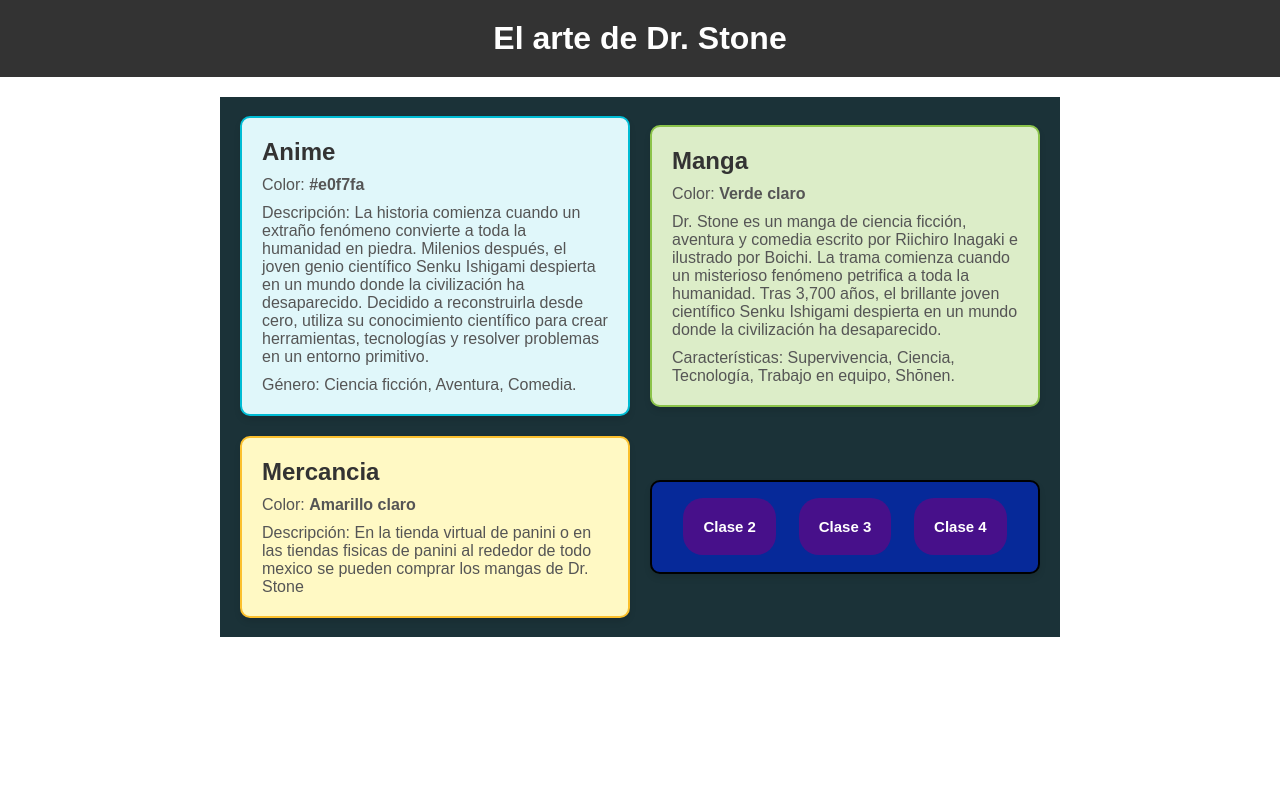
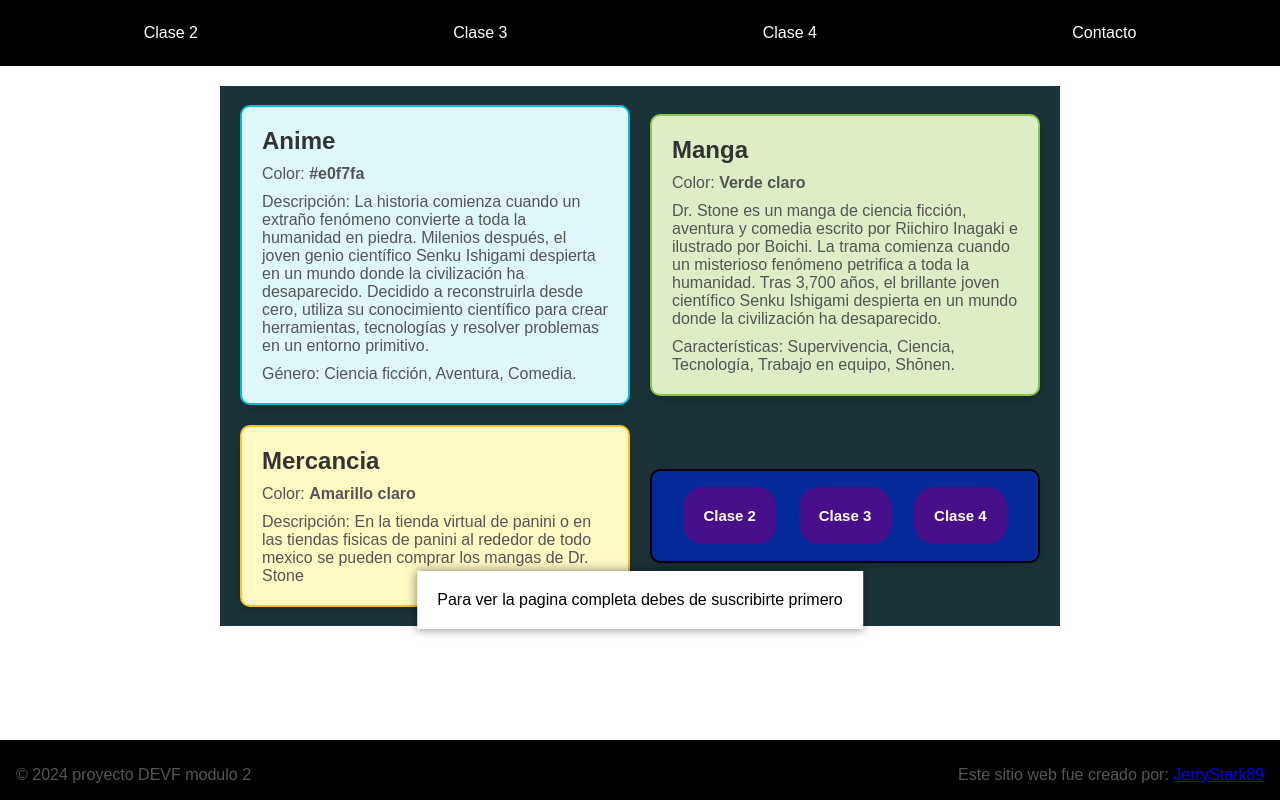
Before and after one commit to JerryStark89/M2-Clase1, a plain HTML site: page index.html in a window 1280 px wide. Drawn offline with Linux system fonts and the light colour scheme.

Commit message:
se agrega cambio al index para clase 6

```diff
--- a/CSS/styles.css
+++ b/CSS/styles.css
@@ -3,6 +3,38 @@ body, h1, h2, p {
     margin: 0;
     padding: 0;
     font-family: Arial, sans-serif;
+}
+
+.navbar {
+    background-color: black;
+    overflow: hidden;
+    display: flex;
+    justify-content: space-around;
+    padding: 1em;
+}
+
+.navbar a {
+    color:#ffffff;
+    text-decoration: none;
+    padding: 0.5em 1em;
+}
+
+.navbar a:hover{
+    background-color: #37364b;
+    transition: 0.2s ease-in-out;
+}
+
+.footer {
+    position: fixed;
+    bottom: 0;
+    left: 0;
+    right: 0;
+    background-color: black;
+    color: white;
+    padding: 1em;
+    display: flex;
+    justify-content: space-between;
+    align-items: center;
 }
 
 /* Header */
@@ -112,3 +144,14 @@ p {
     background-color: rgba(93, 8, 135, 0.762);
     color: #fff;
 }
+
+.modal {
+    position: fixed;
+    top: 75%;
+    left: 50%;
+    transform: translate(-50%, -50%);
+    background-color: #fff;
+    padding: 20px;
+    box-shadow: 0 0 10px rgba(0, 0, 0, 0.5);
+    z-index: 2000; /* Alto valor para estar encima de todo */
+  }
--- a/index.html
+++ b/index.html
@@ -7,9 +7,14 @@
     <link rel="stylesheet" href="./CSS/styles.css">
 </head>
 <body>
-    <header class="header">
-        <h1>El arte de Dr. Stone</h1>
-    </header>
+    <!--Navbar-->
+    <nav class="navbar">
+        <a href="./clase2.html">Clase 2</a>
+        <a href="./clase3.html">Clase 3</a>
+        <a href="./clase4.html">Clase 4</a>
+        <a href="#contac">Contacto</a>
+    </nav>
+    <!--end Navbar-->
     <main class="container">
         <div id="anime" class="difficulty-box">
             <h2>Anime</h2>
@@ -33,6 +38,12 @@
             <div><a href="./clase3.html" class="button">Clase 3</a></div>
             <div><a href="./clase4.html" class="button">Clase 4</a></div>
         </div>
+        <div class="modal">Para ver la pagina completa debes de suscribirte primero</div>
     </main>
+    <!--footer-->
+    <footer class="footer">
+        <p>© 2024 proyecto DEVF modulo 2</p>
+        <p>Este sitio web fue creado por: <a href="https://github.com/JerryStark89">JerryStark89</a></p>
+    </footer>
 </body>
 </html>
```
